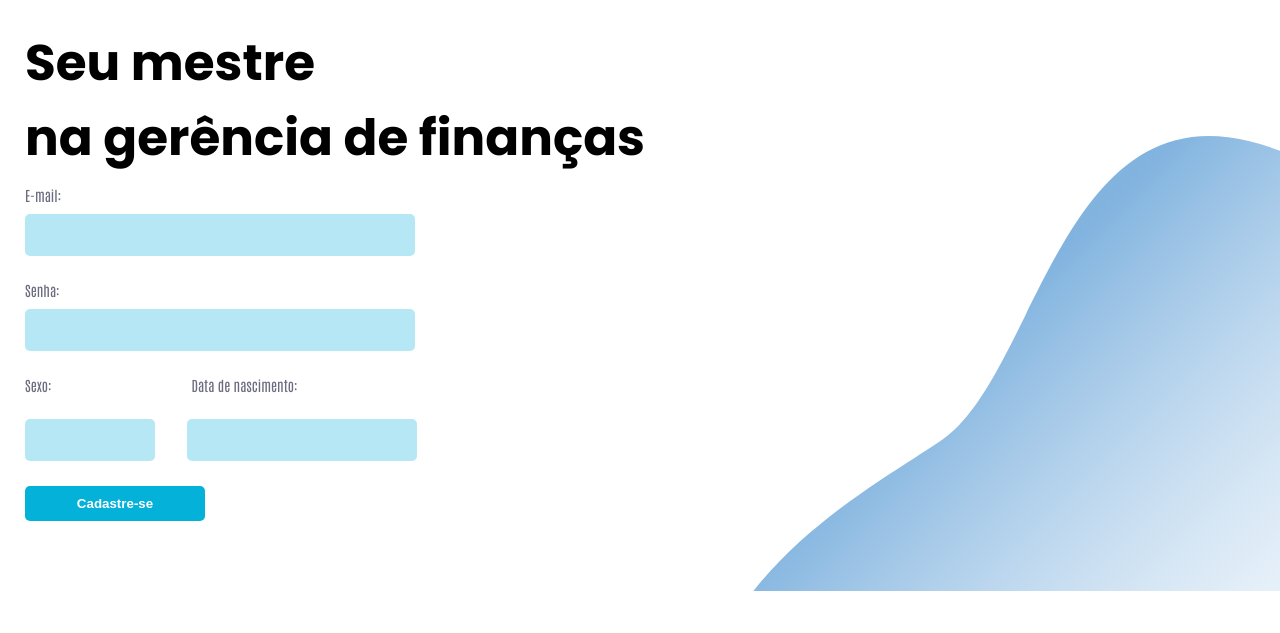
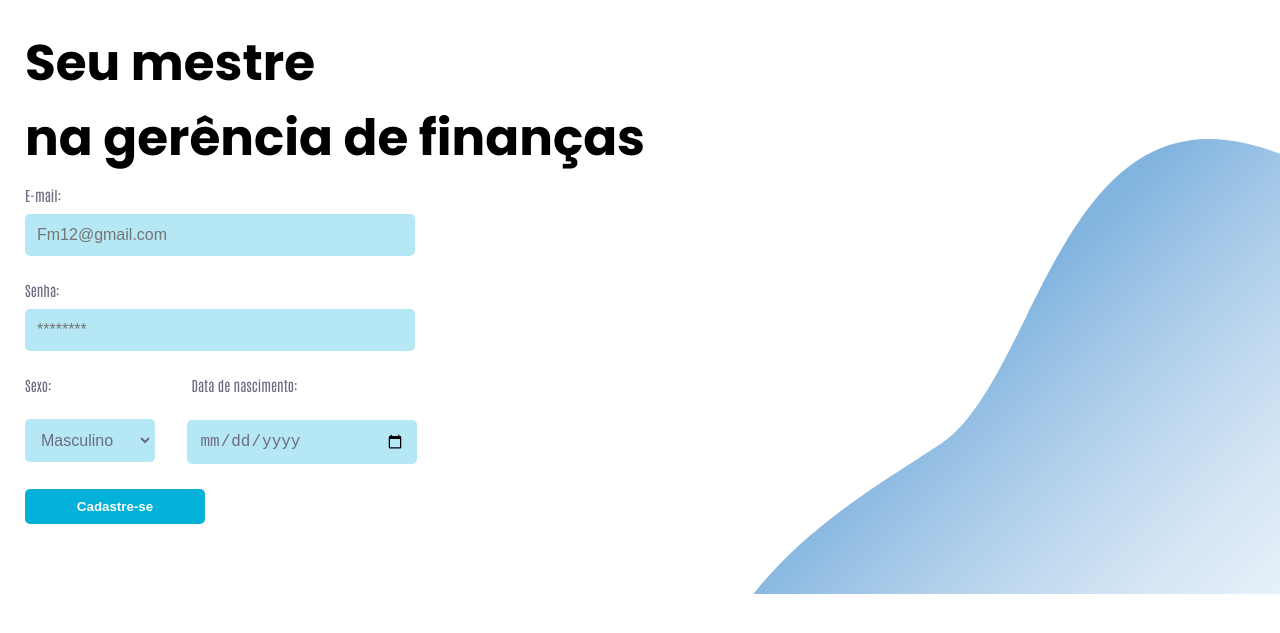
Before and after one commit to Rogerio-17/FinanceManager, a plain HTML site: page cadastro.html in a window 1280 px wide. Shown: the part 149-782 px from the top of the page. Drawn offline with Linux system fonts and the light colour scheme.

Commit message:
finalizado validações de inputs

```diff
--- a/cadastro.html
+++ b/cadastro.html
@@ -28,21 +28,36 @@
         <!-- FORMULARIO -->
         <form action="" id="form_login">
           <p>E-mail:</p>
-          <input id="email" type="text" />
+          <input id="email" type="text" placeholder="Fm12@gmail.com"/>
           <p>Senha:</p>
-          <input id="pass" type="password" name="" id="" />
+          <input type="password" name="" id="senha" placeholder="********"/>
 
           <div class="textinline">
             <p>Sexo:</p>
             <p>Data de nascimento:</p>
           </div>
-            <input id="sexo" type="text">
-            <input id="date" type="text">
+          <select name="" id="sexo">
+            <option value="masculino">Masculino</option>
+            <option value="feminino">Feminino</option>
+            <option value="outro">Outro</option>
+          </select>
+            <input id="date" type="date">
 
-          <button>Cadastre-se</button>
+          <button id="btn">Cadastre-se</button>
         </form>
       </div>
     </main>
     <img id="bottom_cds" src="./img/fundo.svg" alt="">
+
+        <!-- popup para erros -->
+        <div id="popup" class="popup">
+          <div class="popup-conteudo">
+            <img id="img" src="./img/x.png" alt="" />
+            <p id="txtDoPopUp"></p>
+            <button id="btnFecharPopup">Fechar</button>
+          </div>
+        </div>
+
+        <script src="./main.js"></script>
   </body>
 </html>
--- a/style.css
+++ b/style.css
@@ -31,6 +31,10 @@ body {
 }
 
 input:focus {
+  outline: none;
+}
+
+select:focus{
   outline: none;
 }
 
@@ -91,6 +95,7 @@ header a.end{
   border: 2px solid transparent;
   border-radius: 5px;
   color: var(--labels-name);
+
 }
 
 .textinline {
@@ -113,6 +118,13 @@ header a.end{
 #sexo{
   width: 13rem;
   margin-right: 3rem;
+  margin-bottom: 2.5rem;
+  padding: 1rem;
+  font-size: 1.6rem;
+  background-color: var(--light-blue-input);
+  border: 2px solid transparent;
+  border-radius: 5px;
+  color: var(--labels-name);
 }
 
 #date{
```
Also changed, not shown: login.html (+2 -2 lines).
